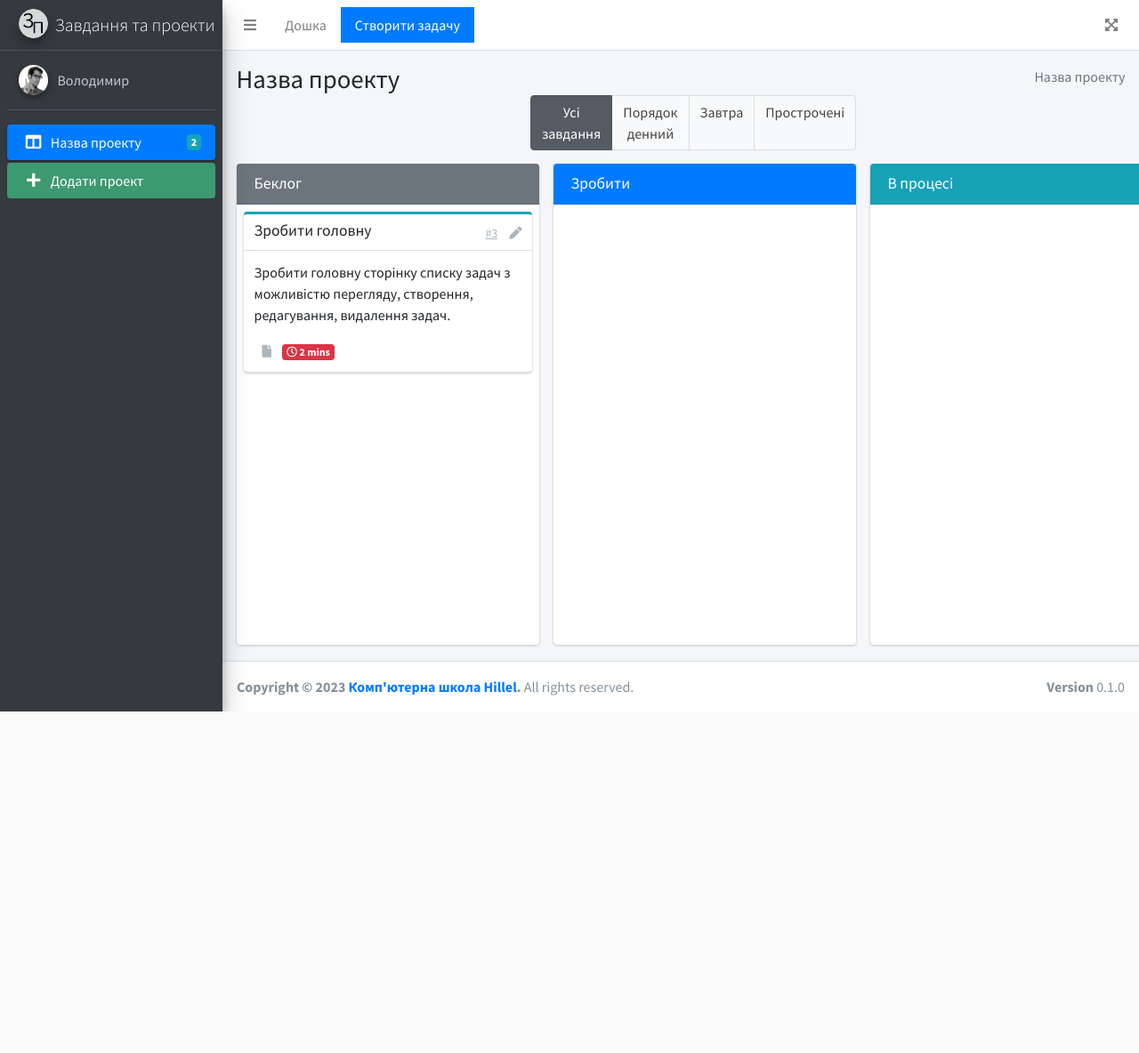
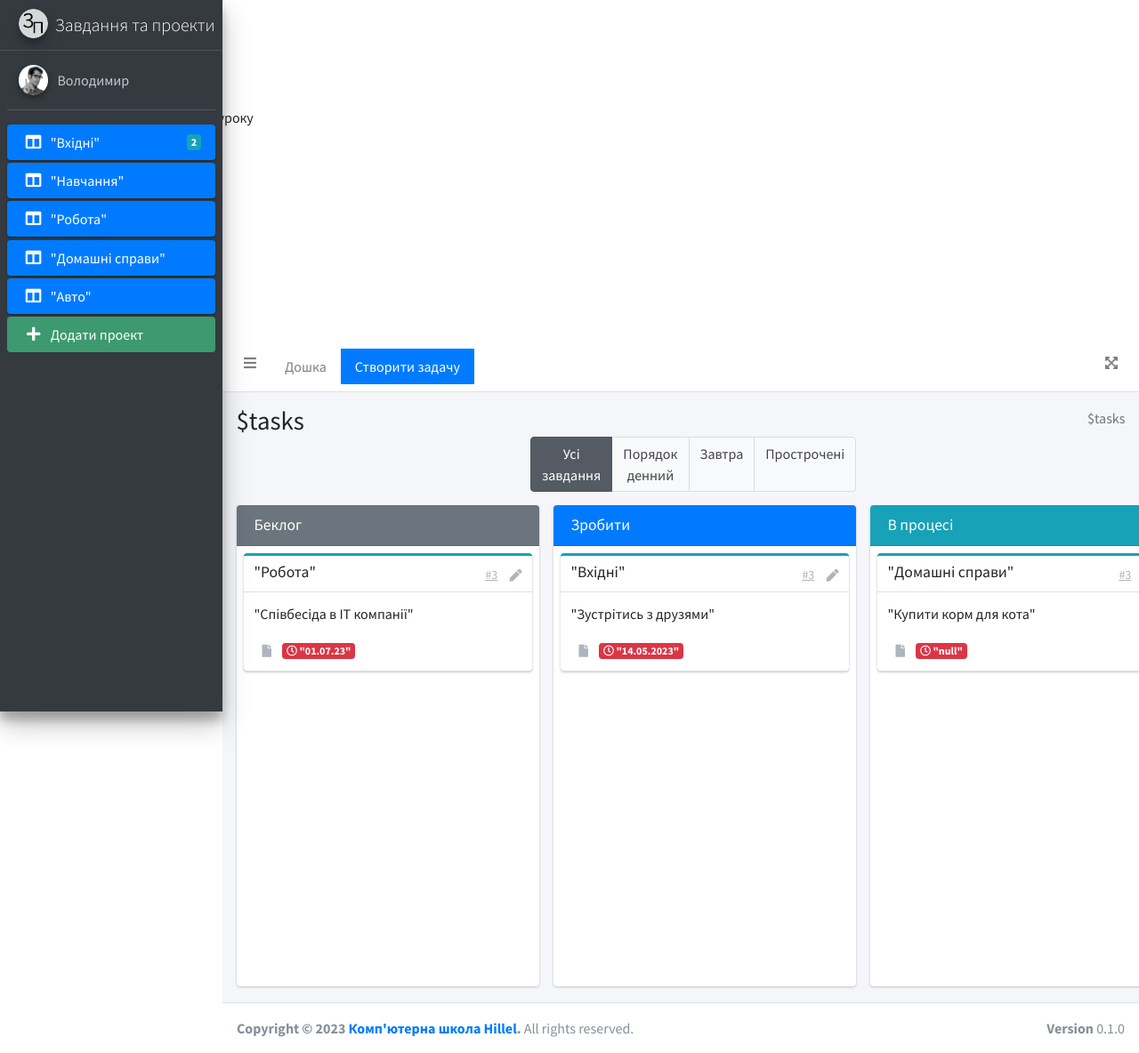
Before and after one commit to ithillel-php-basic/php-basic-2-642174ec96cdf134fc3b7ca7, a PHP site: page / in a window 1280 px wide. Shown: the whole page at 89% size. Before the commit the page ends 800 px from the top, so only its background shows below. Run offline with PHP 8.4, Linux system fonts and the light colour scheme; some libraries are stand-ins or nearby versions.

Commit message:
Додав зміни в коді php, додав зміни в коді html.

```diff
--- a/index.php
+++ b/index.php
@@ -1,6 +1,48 @@
 <?php
-$taskStatus = "backlog";
+
+$arr  = array ( "Вхідні", "Навчання", "Робота", "Домашні справи", "Авто");
+
+$tasks= [
+
+    $projects = [
+    "project" => "Вхідні",
+    "title" => "Зустрітись з друзями",
+    "due date" => "14.05.2023",
+    "status" => "to-do",],
+
+    $projects  = [
+    "project" => "Навчання",
+    "title" => "Зробити завдання до першого уроку",
+    "due date" => "27.04.2023",
+    "status" => "done",],
+
+    $projects  = [
+    "project" => "Робота",
+    "title" => "Співбесіда в IT компанії",
+    "due date" => "01.07.23",
+    "status" => "backlog",],
+
+    $projects  = [
+    "project" => "Домашні справи",
+    "title" => "Купити корм для кота",
+    "due date" => "null",
+    "status" => "in-progress",],
+
+];
+
+foreach ($tasks as $projects) {
+  echo  "project" .$projects ["project"];
+  echo "<br>";
+  echo  "title" .$projects ["title"];
+  echo "<br>";
+  echo  "due date" .$projects ["due date"];
+  echo "<br>";
+  echo "status" .$projects ["status"];
+  echo "<br>";
+}
 ?>
+
+
 
 <!DOCTYPE html>
 <html lang="en">
@@ -77,18 +119,51 @@ $taskStatus = "backlog";
 
         <!-- Sidebar Menu -->
         <nav class="mt-2">
-          <ul class="nav nav-pills nav-sidebar flex-column" data-widget="treeview" role="menu" data-accordion="false">
+          <ul class="nav nav-pills nav-sidebar flex-column" data-widget= "treeview" role="menu" data-accordion="false">
             <!-- Add icons to the links using the .nav-icon class
                with font-awesome or any other icon font library -->
             <li class="nav-item">
-              <a href="index.php" class="nav-link active">
+              <a href= "index.php" class="nav-link active">
                 <i class="nav-icon fas fa-columns"></i>
                 <p>
-                  Назва проекту
+                  "Вхідні"
                   <span class="badge badge-info right">2</span>
                 </p>
               </a>
             </li>
+            <li class="nav-item">
+              <a href= "index.php" class="nav-link active">
+                <i class="nav-icon fas fa-columns"></i>
+                <p>
+                  "Навчання"
+                </p>
+              </a>
+            </li>
+            <li class="nav-item">
+              <a href= "index.php" class="nav-link active">
+                <i class="nav-icon fas fa-columns"></i>
+                <p>
+                  "Робота"
+                </p>
+              </a>
+            </li>
+            <li class="nav-item">
+              <a href= "index.php" class="nav-link active">
+                <i class="nav-icon fas fa-columns"></i>
+                <p>
+                  "Домашні справи"
+                </p>
+              </a>
+            </li>
+            <li class="nav-item">
+              <a href= "index.php" class="nav-link active">
+                <i class="nav-icon fas fa-columns"></i>
+                <p>
+                  "Авто"
+                </p>
+              </a>
+            </li>
+             <li
             <li class="nav-item">
               <a href="index.php" class="nav-link bg-olive">
                 <i class="nav-icon fas fa-plus"></i>
@@ -103,18 +178,17 @@ $taskStatus = "backlog";
       </div>
       <!-- /.sidebar -->
     </aside>
-
     <!-- Content Wrapper. Contains page content -->
     <div class="content-wrapper kanban">
       <section class="content-header">
         <div class="container-fluid">
           <div class="row">
             <div class="col-sm-6">
-              <h1>Назва проекту</h1>
+              <h1>$tasks</h1>
             </div>
             <div class="col-sm-6 d-none d-sm-block">
               <ol class="breadcrumb float-sm-right">
-                <li class="breadcrumb-item active">Назва проекту</li>
+                <li class="breadcrumb-item active">$tasks</li>
               </ol>
             </div>
           </div>
@@ -132,7 +206,6 @@ $taskStatus = "backlog";
           </div>
         </div>
       </section>
-
       <section class="content pb-3">
         <div class="container-fluid h-100">
           <div class="card card-row card-secondary">
@@ -142,10 +215,9 @@ $taskStatus = "backlog";
               </h3>
             </div>
             <div class="card-body connectedSortable" data-status="backlog">
-              <?php if ($taskStatus == "backlog"): ?>
-                <div class="card card-info card-outline" data-task-id="1">
+              <div class="card card-info card-outline"  data-task-id="1">
                 <div class="card-header">
-                  <h5 class="card-title">Зробити головну</h5>
+                  <h5 class="card-title">"Робота"</h5>
                   <div class="card-tools">
                     <a href="#" class="btn btn-tool btn-link">#3</a>
                     <a href="#" class="btn btn-tool">
@@ -155,17 +227,15 @@ $taskStatus = "backlog";
                 </div>
                 <div class="card-body">
                   <p>
-                    Зробити головну сторінку списку задач з можливістю перегляду,
-                    створення, редагування, видалення задач.
+                    "Співбесіда в IT компанії"
                   </p>
                   <a href="#" class="btn btn-tool">
                     <i class="fas fa-file"></i>
                   </a>
-                  <small class="badge badge-danger"><i class="far fa-clock"></i> 2 mins</small>
+                  <small class="badge badge-danger"><i class="far fa-clock"></i> "01.07.23"</small>
                 </div>
               </div>
-              <?php endif ?>
-             </div>
+            </div>
           </div>
           <div class="card card-row card-primary">
             <div class="card-header">
@@ -174,19 +244,55 @@ $taskStatus = "backlog";
               </h3>
             </div>
             <div class="card-body connectedSortable" data-status="to-do">
-              <?php if ($taskStatus == "to-do"): ?>
-              <?php endif ?>
+              <div class="card card-info card-outline"  data-task-id="1">
+                <div class="card-header">
+                  <h5 class="card-title">"Вхідні"</h5>
+                  <div class="card-tools">
+                    <a href="#" class="btn btn-tool btn-link">#3</a>
+                    <a href="#" class="btn btn-tool">
+                      <i class="fas fa-pen"></i>
+                    </a>
+                  </div>
+                </div>
+                <div class="card-body">
+                  <p>
+                    "Зустрітись з друзями"
+                  </p>
+                  <a href="#" class="btn btn-tool">
+                    <i class="fas fa-file"></i>
+                  </a>
+                  <small class="badge badge-danger"><i class="far fa-clock"></i> "14.05.2023"</small>
+                </div>
+              </div>
             </div>
           </div>
-          <div class="card card-row card in-progress ">
+          <div class="card card-row card-default">
             <div class="card-header bg-info">
               <h3 class="card-title">
                 В процесі
               </h3>
             </div>
             <div class="card-body connectedSortable" data-status="in-progress">
-              <?php if ($taskStatus == "in-progress"): ?>
-              <?php endif ?>
+              <div class="card card-info card-outline"  data-task-id="1">
+                <div class="card-header">
+                  <h5 class="card-title">"Домашні справи"</h5>
+                  <div class="card-tools">
+                    <a href="#" class="btn btn-tool btn-link">#3</a>
+                    <a href="#" class="btn btn-tool">
+                      <i class="fas fa-pen"></i>
+                    </a>
+                  </div>
+                </div>
+                <div class="card-body">
+                  <p>
+                    "Купити корм для кота"
+                  </p>
+                  <a href="#" class="btn btn-tool">
+                    <i class="fas fa-file"></i>
+                  </a>
+                  <small class="badge badge-danger"><i class="far fa-clock"></i> "null"</small>
+                </div>
+              </div>
             </div>
           </div>
           <div class="card card-row card-success">
@@ -196,8 +302,26 @@ $taskStatus = "backlog";
               </h3>
             </div>
             <div class="card-body connectedSortable" data-status="done">
-              <?php if ($taskStatus == "done"): ?>
-              <?php endif ?>
+              <div class="card card-info card-outline"  data-task-id="1">
+                <div class="card-header">
+                  <h5 class="card-title">"Навчання"</h5>
+                  <div class="card-tools">
+                    <a href="#" class="btn btn-tool btn-link">#3</a>
+                    <a href="#" class="btn btn-tool">
+                      <i class="fas fa-pen"></i>
+                    </a>
+                  </div>
+                </div>
+                <div class="card-body">
+                  <p>
+                    "Зробити завдання до першого уроку"
+                  </p>
+                  <a href="#" class="btn btn-tool">
+                    <i class="fas fa-file"></i>
+                  </a>
+                  <small class="badge badge-danger"><i class="far fa-clock"></i> "27.04.2023"</small>
+                </div>
+              </div>
             </div>
           </div>
         </div>
@@ -209,7 +333,7 @@ $taskStatus = "backlog";
         <b>Version</b> 0.1.0
       </div>
       <strong>Copyright &copy; 2023 <a href="https://ithillel.ua/">Комп'ютерна школа Hillel</a>.</strong> All rights
-        reserved.
+      reserved.
     </footer>
 
     <!-- Control Sidebar -->
@@ -237,4 +361,5 @@ $taskStatus = "backlog";
   <!-- Page specific script -->
   <script src="static/js/kanban.js"></script>
 </body>
+
 </html>
```
